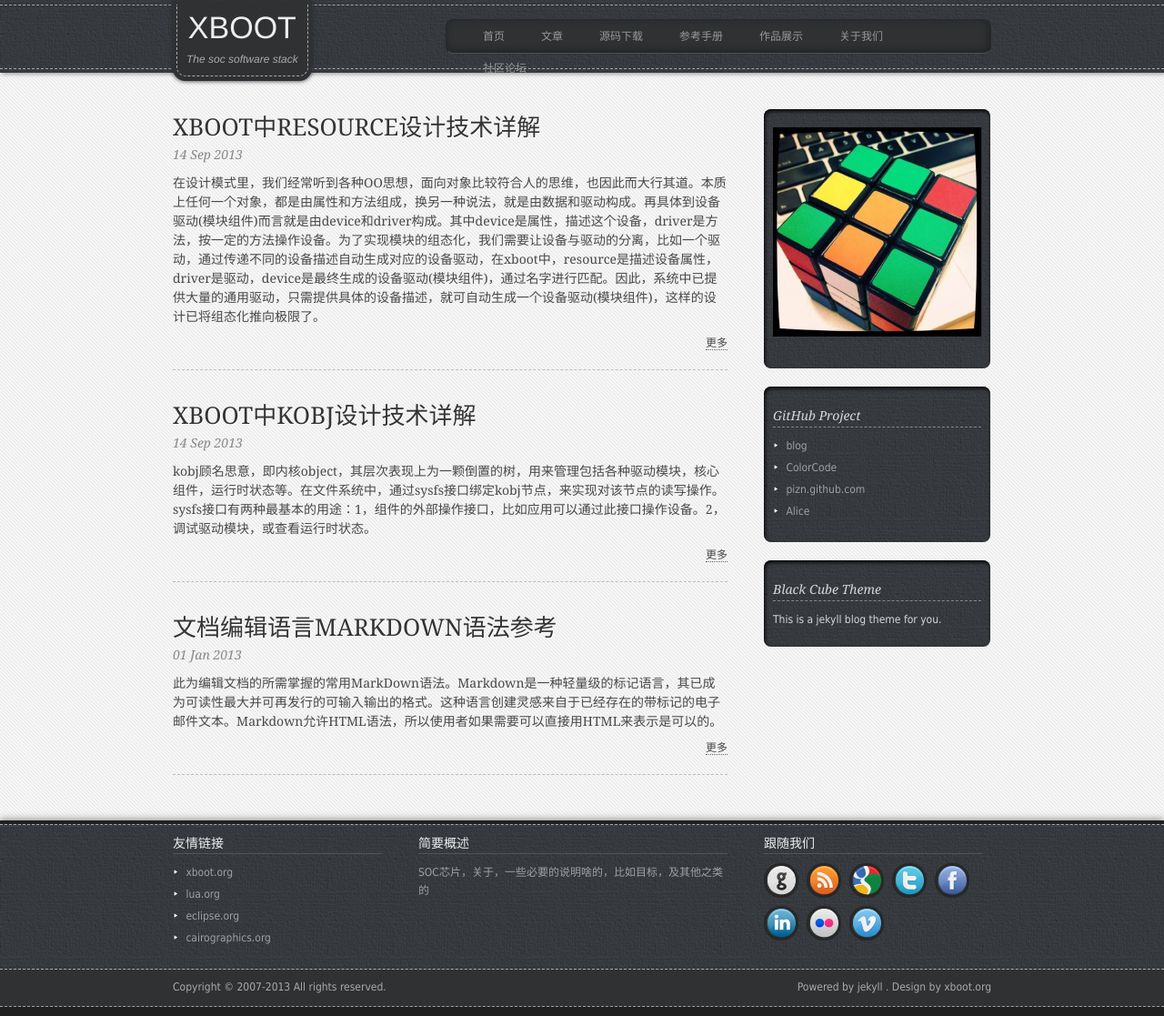
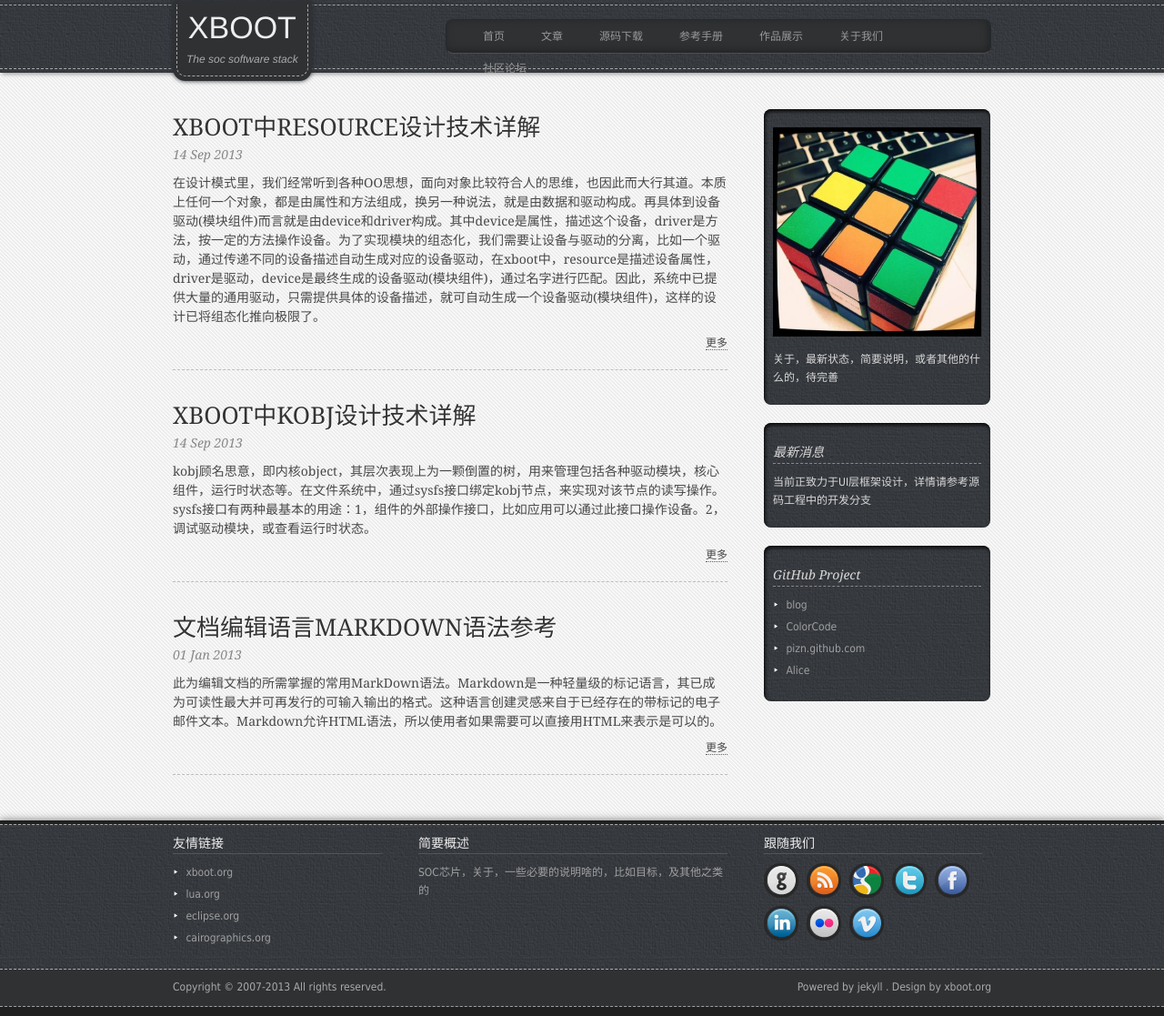
Before and after one commit to xboot/xboot.github.io, a Jekyll site: the page built from index.html, in a window 1280 px wide. Shown: the whole page at 91% size. Built offline with Jekyll 4.4.1, drawn with Linux system fonts in a browser that asks for light colours; Markdown is read by kramdown in place of the engine named in the settings; the list of posts is cut into pages by our own code.

Commit message:
modify themes ...

```diff
--- a/_config.yml
+++ b/_config.yml
@@ -1,7 +1,7 @@
 exclude:      ["jekyll-serve.sh", "README.md"]
 markdown:     rdiscount
 pygments:     true
-paginate:     4
+paginate:     5
 permalink:    /:categories/:title
 
 title:        xboot - the soc software stack
--- a/_includes/wg-contact.html
+++ /dev/null
@@ -1,4 +0,0 @@
-<div class="box fn-clear">
-	<img src="/images/psb.jpg" alt="about theme"/>
-	<p>{{ site.about }}</p>
-</div>
--- /dev/null
+++ b/_includes/wg-news.html
@@ -0,0 +1,4 @@
+<div class="box fn-clear">
+	<h3 class="title">最新消息</h3>
+	<p>当前正致力于UI层框架设计，详情请参考源码工程中的开发分支</p>
+</div>
--- a/_includes/wg-other.html
+++ /dev/null
@@ -1,4 +0,0 @@
-<div class="box fn-clear">
-	<h3 class="title">Black Cube Theme</h3>
-	<p>This is a jekyll blog theme for you.</p>
-</div>
--- /dev/null
+++ b/_includes/wg-topic.html
@@ -0,0 +1,4 @@
+<div class="box fn-clear">
+	<img src="/images/psb.jpg" alt="about xboot"/>
+	<p>关于，最新状态，简要说明，或者其他的什么的，待完善</p>
+</div>
--- a/_layouts/default.html
+++ b/_layouts/default.html
@@ -3,7 +3,7 @@
 <head>
 	<meta http-equiv="content-type" content="text/html; charset=utf-8" />
 	<title>{% if page.title %}{{ page.title }} | {% endif %}{{ site.title }}</title>
-	<meta name="generator" content="Jekyll" />
+	<meta name="generator" content="xboot" />
 	<meta name="author" content="{{ site.author.name }}" />
 	<meta name="description" content="{{ site.descripton }}" />
 	<link rel="stylesheet" href="{{ site.style }}" type="text/css" />
--- a/_layouts/post.html
+++ b/_layouts/post.html
@@ -20,9 +20,9 @@ layout: default
 			</article>
 		</div>
 		<div class="aside fn-clear">
-			{% include wg-contact.html %}
+			{% include wg-topic.html %}
+			{% include wg-relate.html %}
 			{% include wg-project.html %}
-			{% include wg-other.html %}
 		</div>
 	</div>
 </section>
--- a/index.html
+++ b/index.html
@@ -27,9 +27,9 @@ layout: default
 			{% endif %}
 		</div>
 		<div class="aside fn-clear">
-			{% include wg-contact.html %}
+			{% include wg-topic.html %}
+			{% include wg-news.html %}
 			{% include wg-project.html %}
-			{% include wg-other.html %}
 		</div>
 	</div>
 </section>
```
Also changed, not shown: _includes/wg-relate.html (added, +8 -0 lines), images/bg2.png (deleted).
